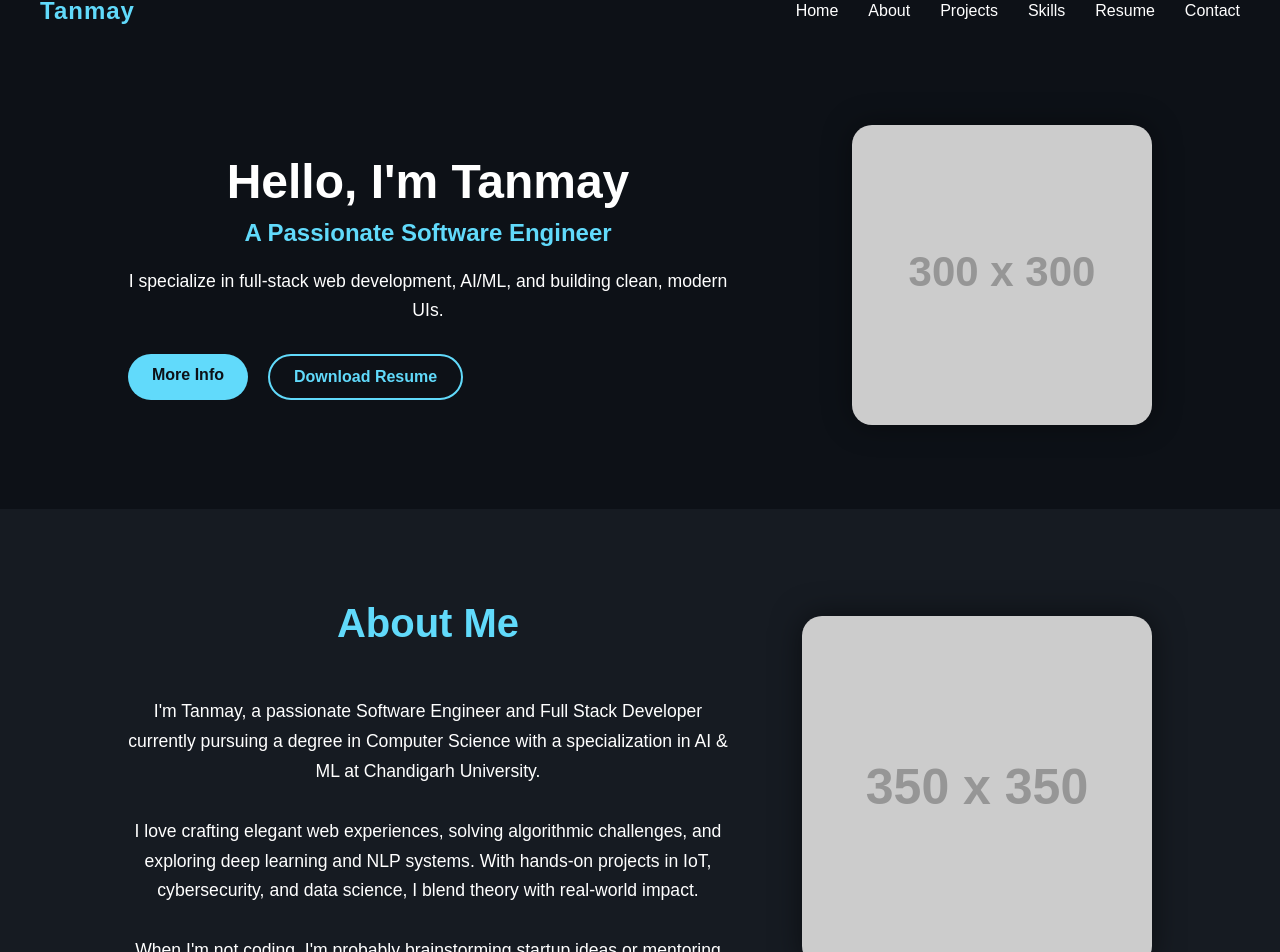
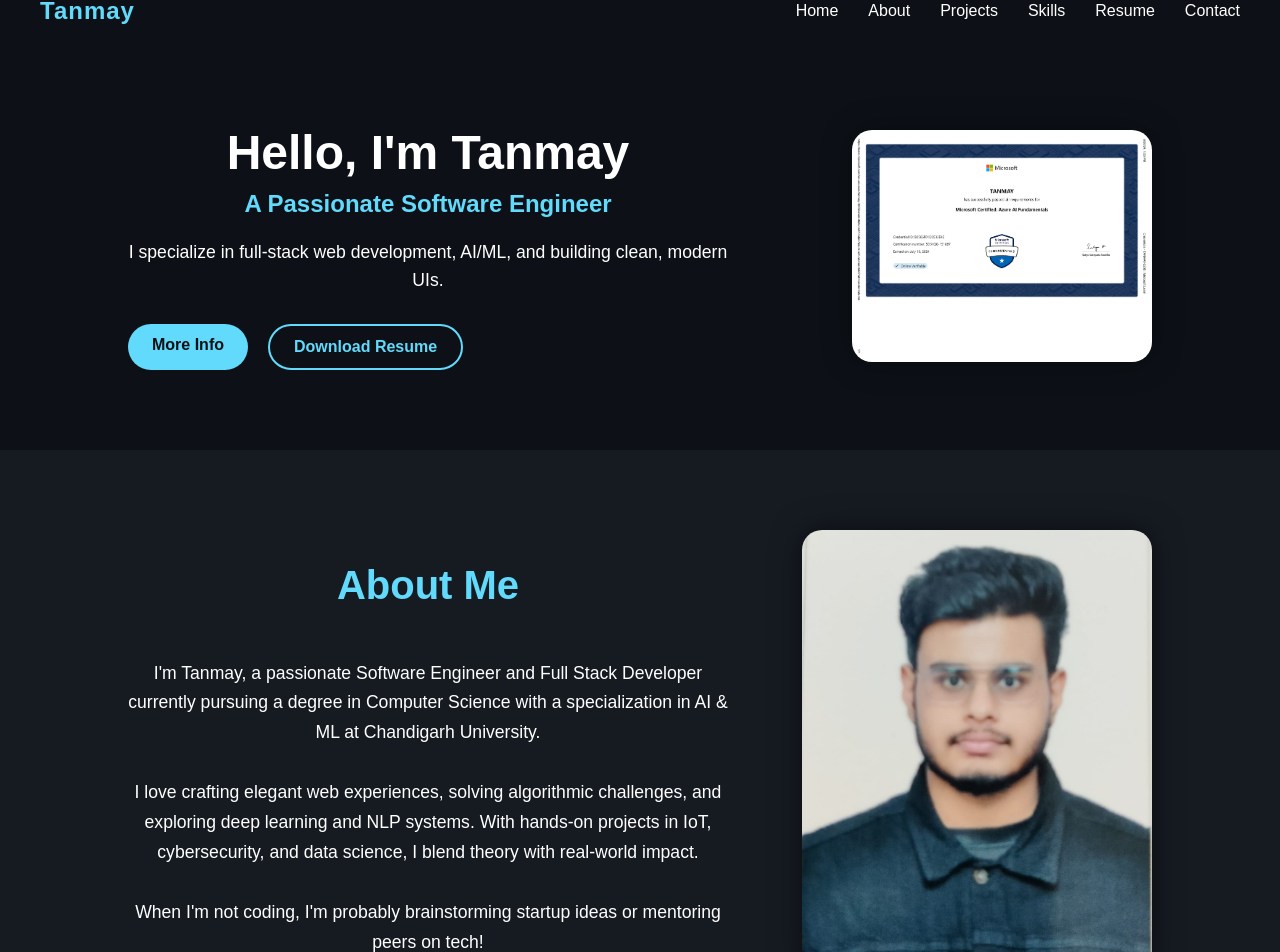
Before and after one commit to TanmayGitHubT/tanmay-portfolio, a React (Create React App) app: page / in a window 1280 px wide. Shown: the part 73-1025 px from the top of the page. Built offline with nearby package versions, Linux system fonts and the light colour scheme.

Commit message:
Profile pic added

```diff
--- a/src/components/About.js
+++ b/src/components/About.js
@@ -16,7 +16,7 @@ function About() {
       </div>
 
       <div className="about-image">
-        <img src="https://via.placeholder.com/350" alt="Tanmay" />
+        <img src="profile_pic.jpeg" alt="Tanmay" />
       </div>
     </section>
   );
--- a/src/components/Hero.js
+++ b/src/components/Hero.js
@@ -16,7 +16,7 @@ function Hero() {
       </div>
       <div className="hero-image">
         {/* Optional image here */}
-        <img src="https://via.placeholder.com/300" alt="Tanmay" />
+        <img src="Microsoft_Certificate.jpg" alt="Tanmay" />
       </div>
     </section>
   );
```
Also changed, not shown: public/Microsoft_Certificate.jpg (added), public/profile_pic.jpeg (added).
